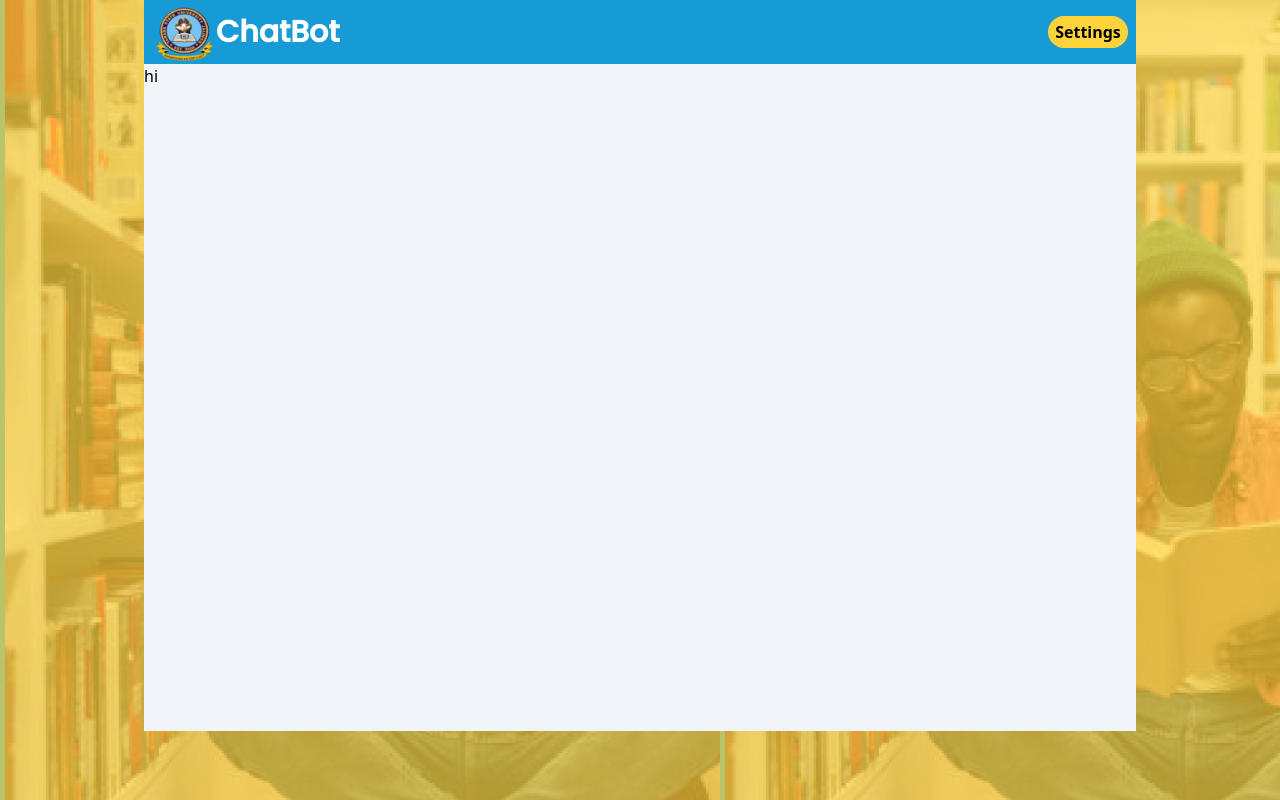
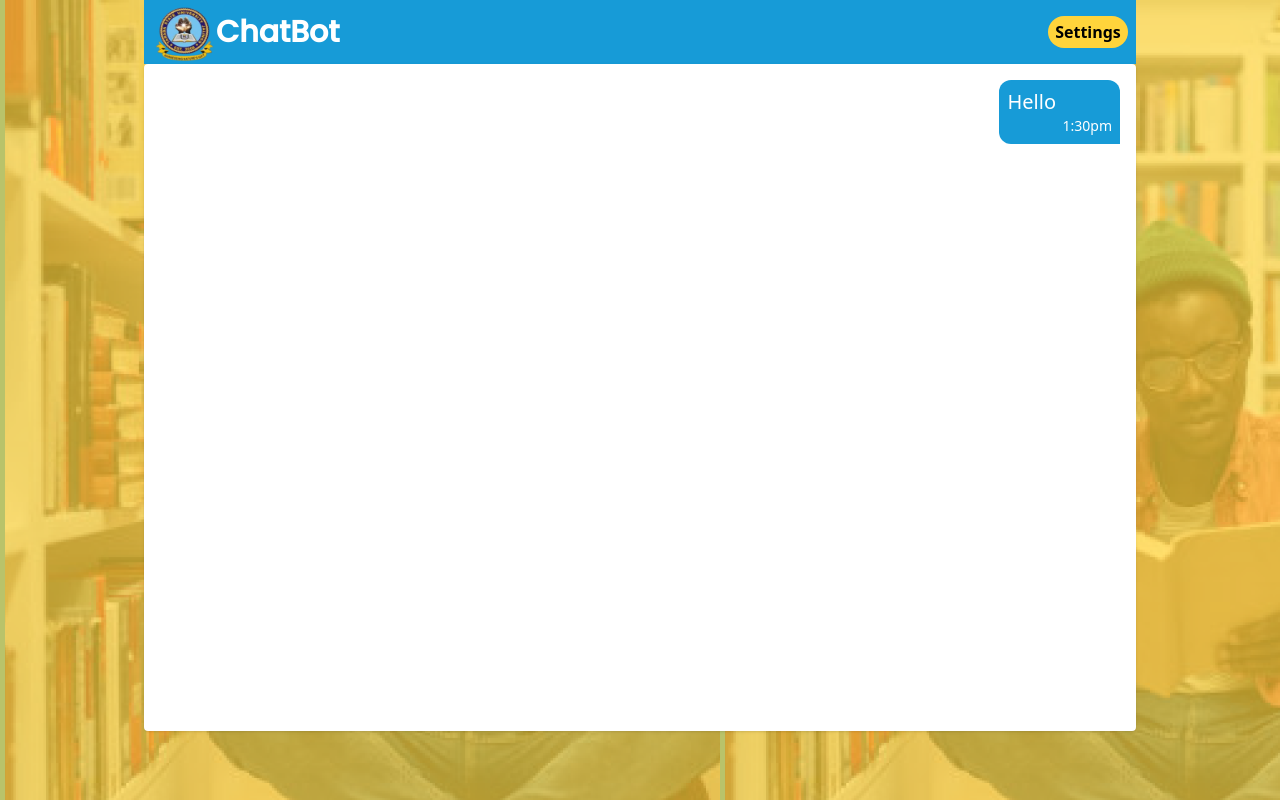
Before and after one commit to Vixs101/Chatbot, a website: page src/index.html in a window 1280 px wide. Drawn offline with Linux system fonts and the light colour scheme.

Commit message:
designed the chat section

```diff
--- a/src/index.html
+++ b/src/index.html
@@ -44,8 +44,12 @@
     </nav>
 
     <!-- conversation -->
-    <section class="bg-slate-100 w-full h-5/6">
-        <h1>hi</h1>
+    <section class="flex flex-col h-5/6  p-4 bg-white rounded shadow">
+        <!-- user -->
+        <div class="flex flex-col self-end blue1 max-w-44 md:max-w-80 leading-3 text-white text-pretty p-2 rounded-t-xl rounded-bl-xl mb-2">
+            <p class="text-wrap text-xl mr-14">Hello</p>
+            <p class="text-sm self-end">1:30pm</p>
+        </div>
     </section>
 </body>
 
```
Also changed, not shown: dist/output.css.
